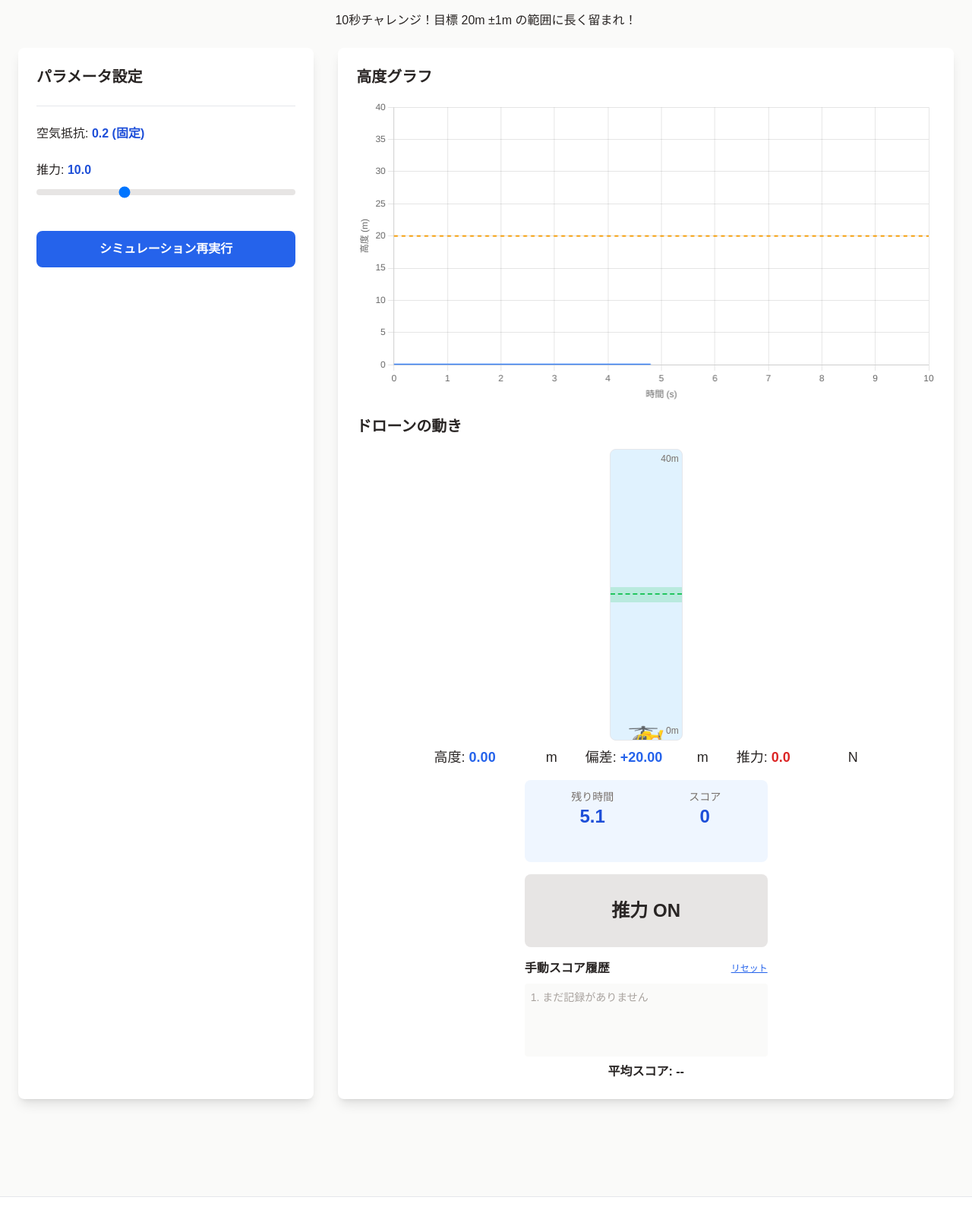
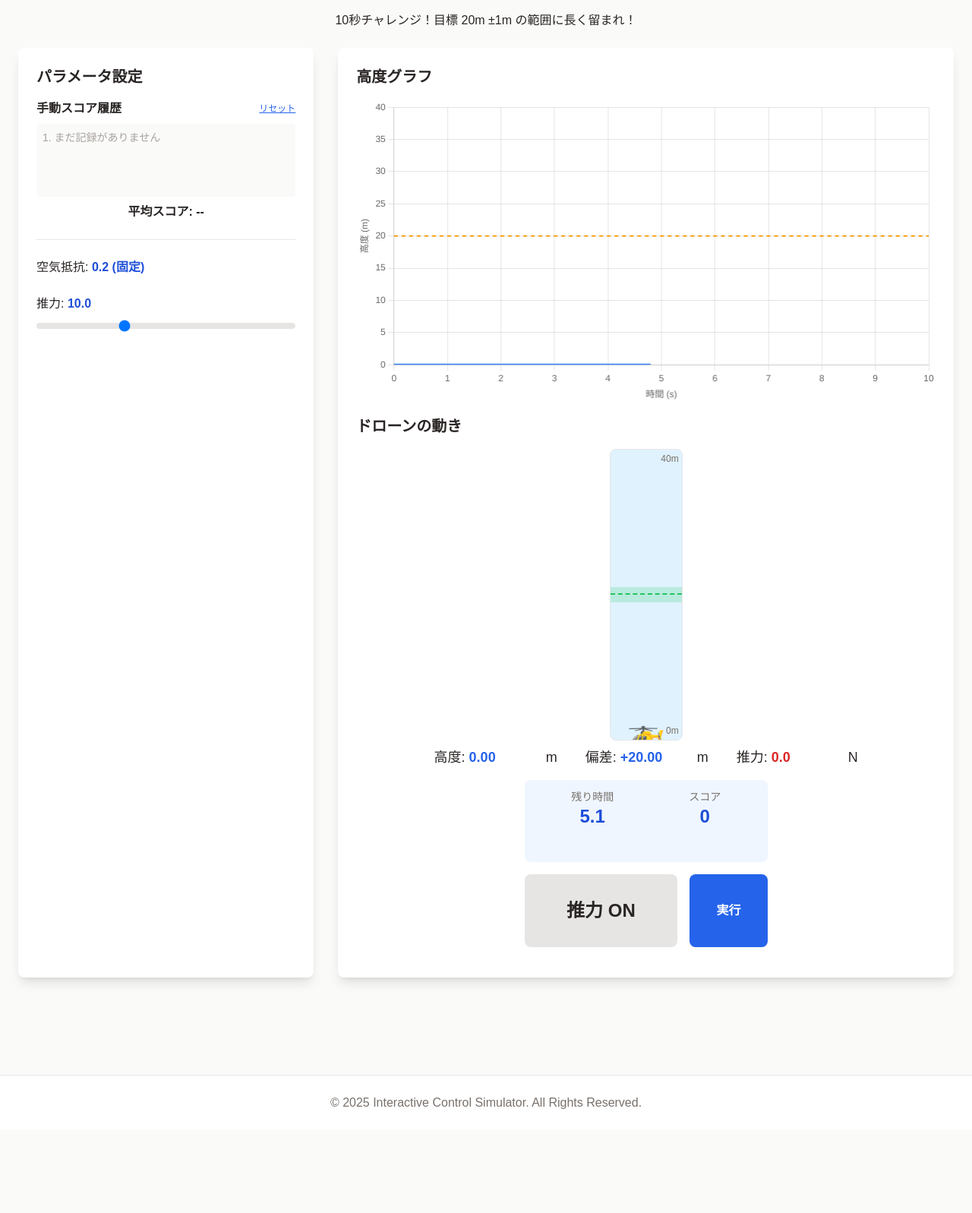
Before and after one commit to ss330-1850/Automatic-Control-simulator-on-off-pid-modern-, a plain HTML site: page index.html in a window 1280 px wide. Shown: the part 700-2297 px from the top of the page at 76% size. After the commit the page ends 2188 px from the top, so only its background shows below. Drawn offline with nearby package versions, Linux system fonts and the light colour scheme; animation ran at ten frames a second.

Commit message:
index.html
v2 fix execution button

```diff
--- a/index.html
+++ b/index.html
@@ -98,6 +98,9 @@
                             <label for="deadband-slider" class="block font-medium mb-1">不感帯 (中心からの幅): <span id="deadband-value" class="font-bold text-blue-700">2.0</span> m</label>
                             <input type="range" id="deadband-slider" min="0" max="10" step="0.5" value="2.0" class="w-full h-2 bg-stone-200 rounded-lg appearance-none cursor-pointer">
                         </div>
+                        <button id="run-button-auto" class="w-full bg-blue-600 text-white font-bold py-3 px-4 rounded-lg hover:bg-blue-700 transition duration-300">
+                            シミュレーション再実行
+                        </button>
                         <div id="auto-score-history" class="mt-4 text-left">
                            <!-- Auto score history will be populated here -->
                         </div>
@@ -116,8 +119,10 @@
                         </div>
                     </div>
 
-                    <div id="manual-controls-params" class="hidden">
-                        <!-- This div is a placeholder for layout consistency -->
+                    <div id="manual-controls-params">
+                        <div id="manual-score-history" class="mt-4 text-left">
+                           <!-- Manual score history will be populated here -->
+                        </div>
                     </div>
 
                     <hr class="my-6">
@@ -130,10 +135,6 @@
                         <label for="thrust-slider" class="block font-medium mb-1">推力: <span id="thrust-value" class="font-bold text-blue-700">10.0</span></label>
                         <input type="range" id="thrust-slider" min="5" max="20" step="0.5" value="10.0" class="w-full h-2 bg-stone-200 rounded-lg appearance-none cursor-pointer">
                     </div>
-
-                    <button id="run-button" class="w-full bg-blue-600 text-white font-bold py-3 px-4 rounded-lg hover:bg-blue-700 transition duration-300 mt-4">
-                        シミュレーション再実行
-                    </button>
                 </div>
 
                 <!-- Chart and Animation -->
@@ -181,13 +182,13 @@
                             </div>
                             <div id="game-result" class="mt-2 text-lg font-bold text-blue-800 h-6"></div>
                         </div>
-                        <div class="flex flex-col items-center gap-2 mb-4 max-w-xs mx-auto">
-                            <button id="thrust-btn" class="w-full h-24 bg-stone-200 rounded-lg text-2xl active:bg-blue-500 active:text-white transition select-none font-bold">
+                        <div class="flex items-center justify-center gap-4 mb-4 max-w-xs mx-auto">
+                            <button id="thrust-btn" class="w-2/3 h-24 bg-stone-200 rounded-lg text-2xl active:bg-blue-500 active:text-white transition select-none font-bold">
                                 推力 ON
                             </button>
-                        </div>
-                        <div id="manual-score-history" class="mt-4 text-left max-w-xs mx-auto">
-                           <!-- Manual score history will be populated here -->
+                            <button id="run-button-manual" class="w-1/3 h-24 bg-blue-600 text-white font-bold py-3 px-4 rounded-lg hover:bg-blue-700 transition duration-300">
+                               実行
+                            </button>
                         </div>
                     </div>
                 </div>
@@ -226,7 +227,8 @@
         const gameResultEl = document.getElementById('game-result');
         const autoGameScoreEl = document.getElementById('auto-game-score');
         const targetZoneEl = document.getElementById('target-zone');
-        const runButton = document.getElementById('run-button');
+        const runButtonAuto = document.getElementById('run-button-auto');
+        const runButtonManual = document.getElementById('run-button-manual');
         const toggleScenariosBtn = document.getElementById('toggle-scenarios-btn');
         const scenariosContainer = document.getElementById('scenarios-container');
         const scenarioButtons = document.querySelectorAll('.scenario-btn');
@@ -546,7 +548,8 @@
             slider.addEventListener('change', () => { if (currentMode === 'auto') runSimulation(); });
         });
 
-        runButton.addEventListener('click', runSimulation);
+        runButtonManual.addEventListener('click', runSimulation);
+        runButtonAuto.addEventListener('click', runSimulation);
 
         document.body.addEventListener('click', function(event) {
             if (event.target.matches('.reset-scores-btn')) {
```
